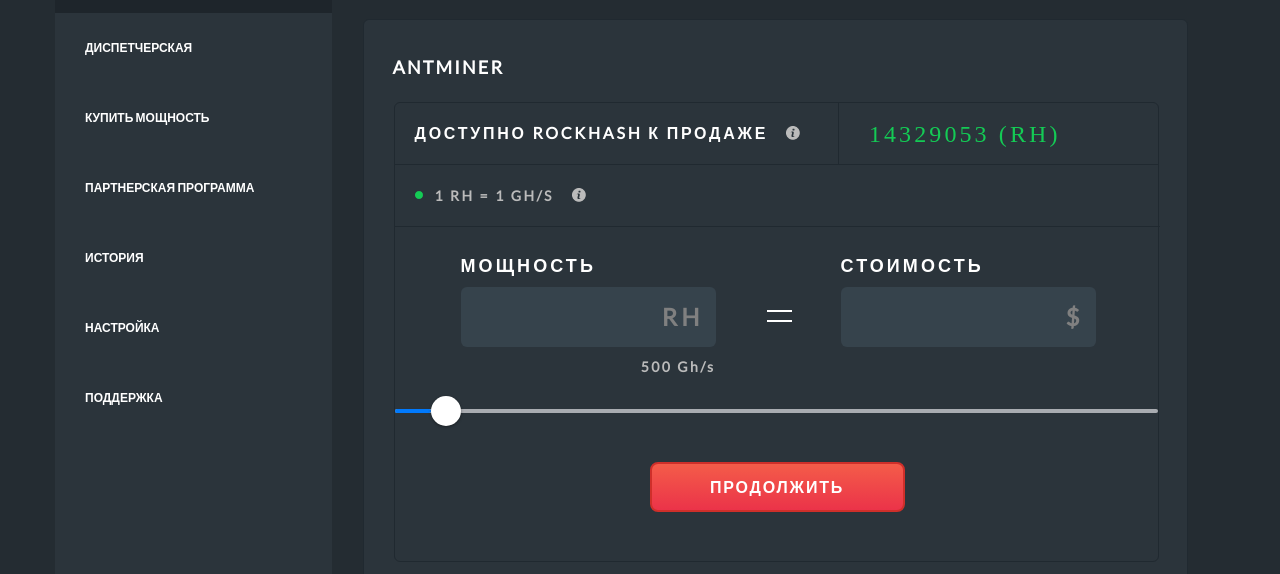
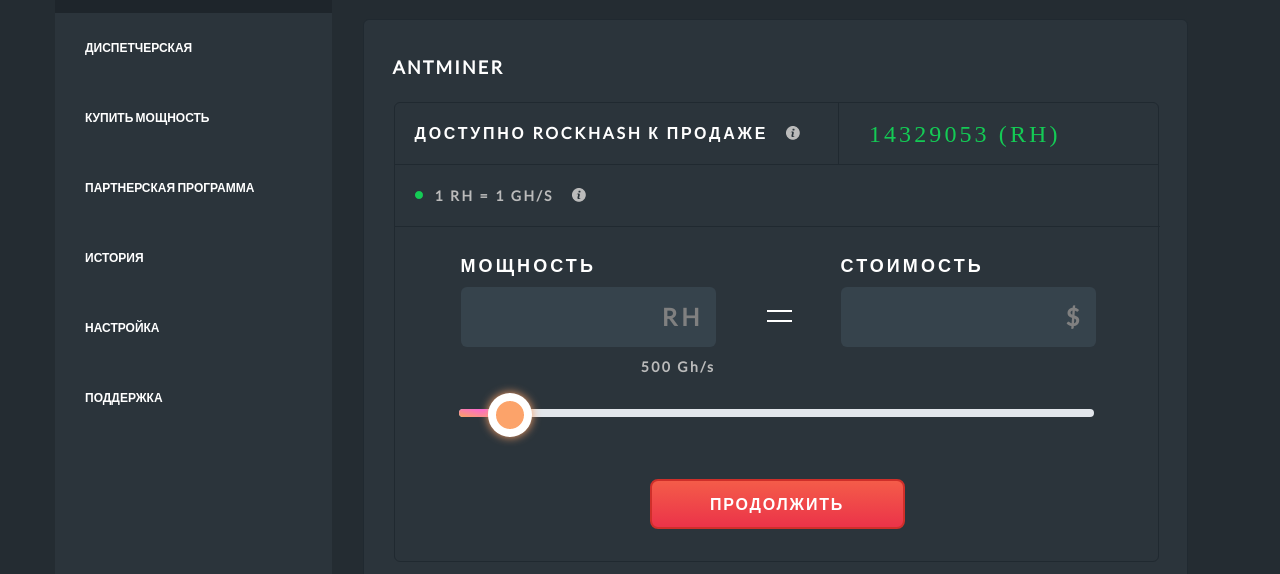
Before and after one commit to VitaliyNickishin/Ice-Rock, a plain HTML site: page app/index.html in a window 1280 px wide. Shown: the part 77-651 px from the top of the page. Drawn offline with nearby package versions, Linux system fonts and the light colour scheme.

Commit message:
made a slider like in a psd

```diff
--- a/app/index.html
+++ b/app/index.html
@@ -10,12 +10,12 @@
 	<!--Fonts Googlle  -->
 	<link href="https://fonts.googleapis.com/css?family=Lato&display=swap" rel="stylesheet">
 
-
+<!--Библиотека poweranger (для ползунка)-->
+	<link href="css/powerange.min.css" rel="stylesheet">
 
 	<!-- Custom styles for this template -->
 	<link rel="stylesheet" href="sass/main.css">
-	<!--Библиотека poweranger (для ползунка)-->
-	<link href="css/powerange.min.css" rel="stylesheet">
+
 </head>
 
 <body>
@@ -110,7 +110,9 @@
 
 									</div><!-- /.page-power-body-row__panel -->
 									<div class="page-power-body-row__slider">
-										<input type="text" min="0" max="10000" value="500" step="100" class="slider" id="myRange" oninput="calc()">
+										<!-- <input type="range" min="0" max="10000" value="500" step="100" class="slider" id="myRange" oninput="calc()"> -->
+										<input type="text" class="slider" id="myRange">
+
 									</div><!-- /.page-power-body-row__slider -->
 
 									<div class="page-power-body-row__btn">
--- a/app/js/main.js
+++ b/app/js/main.js
@@ -1,4 +1,4 @@
-
+/*
 let rng = document.getElementById('myRange');
 let power = document.getElementById('power');
 let cost = document.getElementById('cost');
@@ -6,18 +6,24 @@
  power.value=rng.value;
  cost.value=power.value*3.30;
 }
+*/
+/*из библ. Powerange вставляем ползунок*/
 
-/*из библ. Powerange вставляем ползунок*/
- //находим наш класс в ползунке
- //устанавл. нач. и конеч. знач в ползунке, скрываем их с экрана, шаг ползунка 1000000
- //отслеживаеть радиокнопку в html через data-month="" data-per=""
- var elem = document.querySelector('.slider');
- var init = new Powerange(elem, {
+ let elem = document.querySelector('.slider');
+ let init = new Powerange(elem, {
    min: 0,
    max: 9999,
-   klass: '.slider',
-   decimal: true,
+   //klass: '',
+   //decimal: true,
    start: 500,
    hideRange: true,
    step: 100
   });
+
+
+let power = document.getElementById('power');
+let cost = document.getElementById('cost');
+elem.onchange = function() {
+  power.value = elem.value;
+  cost.value=(power.value*3.30).toFixed(2);
+};
--- a/app/sass/_interface.sass
+++ b/app/sass/_interface.sass
@@ -37,31 +37,60 @@
 	max-width: 1170px
 
 .slider
-	margin-left: 65px
-	width: 635px
-	height: 8px
-	border-radius: 4px
- background-image: linear-gradient(-167.44deg, #fb61e2 0%, #fba361 100%)
-	-webkit-appearance: none
-	appearance: none
-	outline: none
-	opacity: 0.7
-	-webkit-transition: .2s
-	transition: opacity .2s
+	//margin-left: 65px
+	//width: 635px
+	//height: 8px
+	//border-radius: 4px
+ //background-image: linear-gradient(-167.44deg, #fb61e2 0%, #fba361 100%)
+	//-webkit-appearance: none
+	//appearance: none
+	//outline: none
+	//opacity: 0.7
+	//-webkit-transition: .2s
+	//transition: opacity .2s
 	&:hover
-	 opacity: 1
-
+	 //opacity: 1
 
 /*ползунок*/
 .slider::-webkit-slider-thumb
- -webkit-appearance: none
- appearance: none
- width: 28px
- height: 28px
+ //-webkit-appearance: none
+ //appearance: none
+ //width: 28px
+ //height: 28px
+	//border-radius: 50%
+ //background-color: #fca36a
+ //cursor: pointer
+
+/*Переопределяем стили Powerange*/
+/*полоса слайдера*/
+.range-bar
+	height: 8px
+	background-color: #e2e6eb
+	border-radius: 4px
+/*полоса перед ползунком*/
+.range-quantity
+	background-image: linear-gradient(-167.44deg, #fb61e2 0%, #fba361 100%)
+ border-radius: 0
+	border-top-left-radius: 4px
+	border-bottom-left-radius: 4px
+
+/*ползунок*/
+.range-handle
+ width: 44px
+ height: 44px
 	border-radius: 50%
- background-color: #fca36a
- cursor: pointer
+ //background-color: #fca36a
+ //background-color: #fff
+	box-shadow: 0 0 10px #fca36a
+	top: -16px
+	cursor: pointer
+	background-image: url('../img/thumb.png')
+	background-position: 50% 50%
 
+
+
+
+	/*Кнопка продолжить*/
 .btn-continue
 	width: 255px
 	height: 50px
--- a/app/sass/main.sass
+++ b/app/sass/main.sass
@@ -216,7 +216,8 @@
 						font-weight: 700
 						letter-spacing: 3.08px
    &__slider
-				margin-top: 62px
+				margin: 62px auto
+				width: 635px
 			&__btn
 				margin: 49px 255px 40px
 
```
Also changed, not shown: app/sass/main.css, 1 other file.
